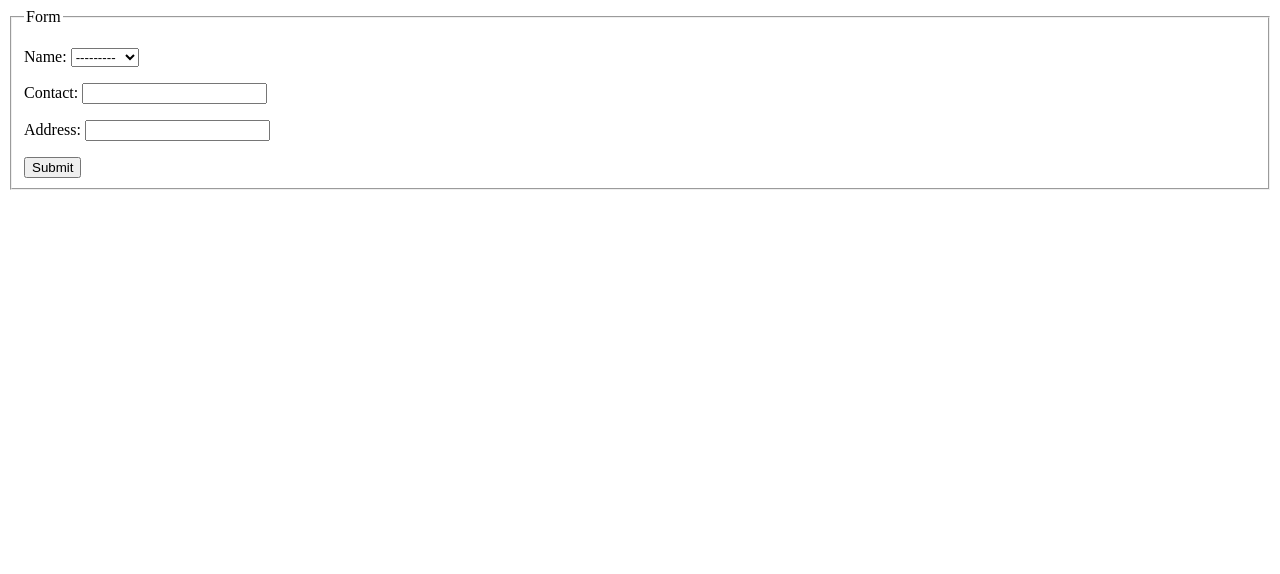
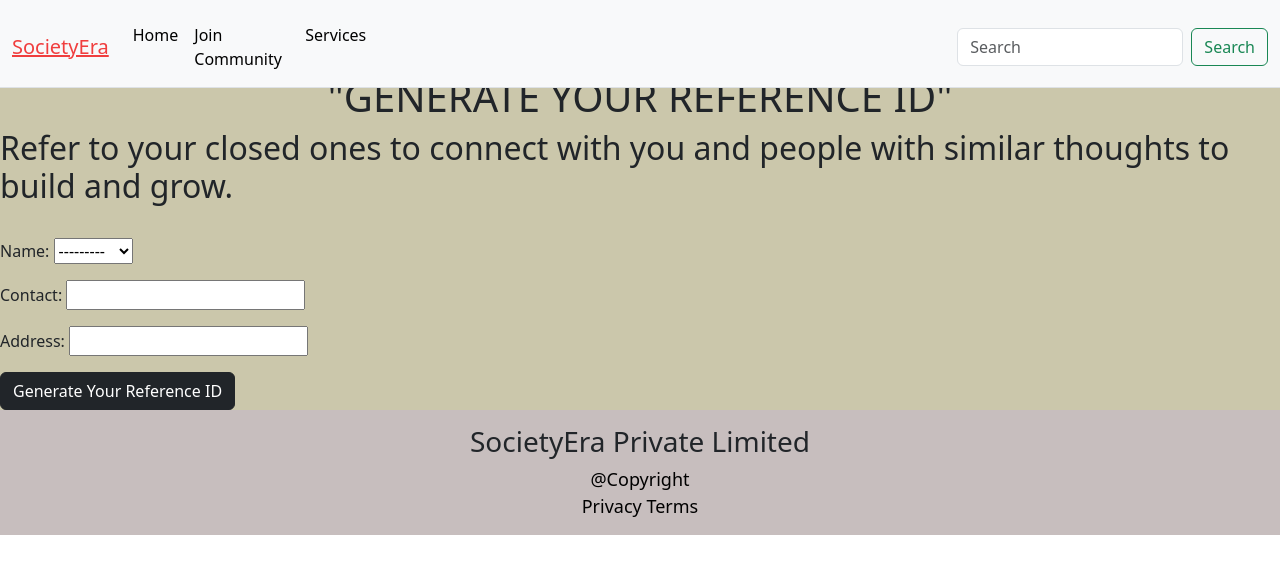
Before and after one commit to divyeshvadher/SocietyEra, a Django app: page /generate/ in a window 1280 px wide. Shown: the top 574 px of the page. Run offline with Django 4.2, Linux system fonts and the light colour scheme; data comes from the database, SQL or seed files in the repository; parts of the project's set-up code (start-up, migrations or seed data) failed here and were passed over.

Commit message:
generate_ref_id.html

```diff
--- a/SocietyEra/society_era/portal/templates/generate_ref_id.html
+++ b/SocietyEra/society_era/portal/templates/generate_ref_id.html
@@ -1,33 +1,117 @@
+{% load static %}
+
 <!DOCTYPE html>
-<!--[if lt IE 7]>      <html class="no-js lt-ie9 lt-ie8 lt-ie7"> <![endif]-->
-<!--[if IE 7]>         <html class="no-js lt-ie9 lt-ie8"> <![endif]-->
-<!--[if IE 8]>         <html class="no-js lt-ie9"> <![endif]-->
-<!--[if gt IE 8]>      <html class="no-js"> <!--<![endif]-->
-<html>
-    <head>
-        <meta charset="utf-8">
-        <meta http-equiv="X-UA-Compatible" content="IE=edge">
-        <title>Generate Reference ID</title>
-        <meta name="description" content="">
-        <meta name="viewport" content="width=device-width, initial-scale=1">
-        <link rel="stylesheet" href="">
-    </head>
-    <body>
+<html lang="en">
+<head>
+    <meta charset="UTF-8">
+    <meta name="viewport" content="width=device-width, initial-scale=1.0">
+    <title>SocietyEra - Generate Reference ID</title>
+    <link href="https://cdn.jsdelivr.net/npm/bootstrap@5.3.2/dist/css/bootstrap.min.css" rel="stylesheet" integrity="sha384-T3c6CoIi6uLrA9TneNEoa7RxnatzjcDSCmG1MXxSR1GAsXEV/Dwwykc2MPK8M2HN" crossorigin="anonymous">
+    <style>
+        .main-content {
+            background-color: #cbc7ab !important;
+        }
 
+        .navbar {
+            padding-top: 15px !important;
+        }
 
-        <div class="container">
+        .search {
+            padding-left: 51%;
+        }
 
-            <form method="POST" action="">
-              <fieldset>
-                <legend>Form</legend>
-                {% csrf_token %}
-                {{ form.as_p }}
-                <button type="submit" class="btn btn-primary">Submit</button>
-              </fieldset>
-            </form>
+        .navbar-brand {
+            color: rgb(240, 62, 62) !important;
+        }
+
+        .form-container {
+            padding: 50px;
+            background-color: beige;
+            border-radius: 30px;
+            box-shadow: 10px 5px 5px rgb(166, 162, 162);
+        }
+
+        .footer {
+            background-color: rgb(199, 190, 190);
+            height: 10%;
+            border: 2px black;
+            justify-content: center;
+            align-items: center;
+            text-align: center;
+            font-size: large;
+            padding: 15px;
+        }
+
+        .footer a {
+            text-decoration: none;
+            color: black;
+        }
+    </style>
+</head>
+<body>
+    <div class="main border-bottom sticky top-0">
+        <nav class="navbar navbar-expand-lg bg-body-tertiary border-bottom fixed-top">
+            <div class="container-fluid">
+              <a class="navbar-brand" href="#"><u>SocietyEra</u></a>
+              <button class="navbar-toggler" type="button" data-bs-toggle="collapse" data-bs-target="#navbarNav" aria-controls="navbarNav" aria-expanded="false" aria-label="Toggle navigation">
+                <span class="navbar-toggler-icon"></span>
+              </button>
+              <div class="collapse navbar-collapse" id="navbarNav">
+                <ul class="navbar-nav">
+                  <li class="nav-item">
+                    <a class="nav-link active" aria-current="page" href="/home">Home</a>
+                  </li>
+                  <li class="nav-item">
+                    <a class="nav-link active" href="/community">Join Community</a>
+                  </li>
+                  <li class="nav-item">
+                    <a class="nav-link active" href="/services">Services</a>
+                  </li>
+                </ul>
+                <form class="d-flex search" role="search">
+                    <input class="form-control me-2" type="search" placeholder="Search" aria-label="Search">
+                    <button class="btn btn-outline-success" type="submit">Search</button>
+                </form>
+            </div>
+        </div>
+    </nav>
+</div>
+
+<br>
+<br>
+
+<div class="main-content">
+  <br>
+    <center><h1 class="text-head">"GENERATE YOUR REFERENCE ID"</h1></center>
+        <div class="images">
+            <!-- Your image content -->
+        </div>
+        <div>
+            <h2 class="footer-text">
+                Refer to your closed ones to connect with you and people with similar thoughts to build and grow.
+            </h2>
+            <br>
             {% if reference_id_number %}
-            <p>Your reference number is: {{ reference_id_number }}</p>
+                <h3>Your Reference ID: {{ reference_id_number }}</h3>
+            {% else %}
+                <form method="post" action="{% url 'generate' %}">
+                    {% csrf_token %}
+                    {{ form.as_p }}
+                    <a href="/references">
+                    <button type="submit" class="btn btn-dark id-btn">Generate Your Reference ID</button>
+                    </a>
+                </form>
             {% endif %}
         </div>
-    </body>
+</div>
+
+<div class="footer">
+    <h3>SocietyEra Private Limited</h3>
+    <a href="#">@Copyright</a><br>
+    <div class="footer-elements">
+        <a href="#">Privacy</a>
+        <a href="#">Terms</a>
+    </div>
+</div>
+</body>
 </html>
```
